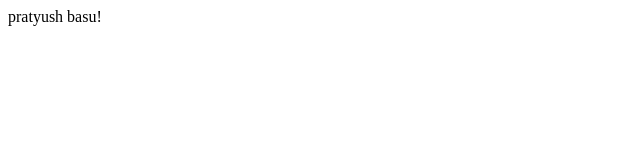
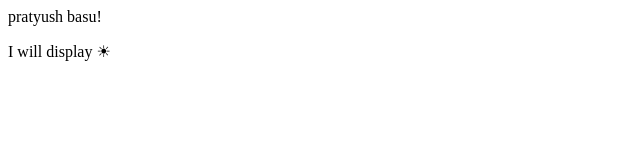
Before and after one commit to PratyushBasu2022/HTML-codes-1, a plain HTML site: page index.html in a window 1280 px wide. Shown: the whole page, without its empty margins (0-640 px from the left). Drawn offline with Linux system fonts and the light colour scheme.

Commit message:
added a symbol

```diff
--- a/index.html
+++ b/index.html
@@ -1 +1,3 @@
 pratyush basu!
+
+<p>I will display &#9728;</p>
```
